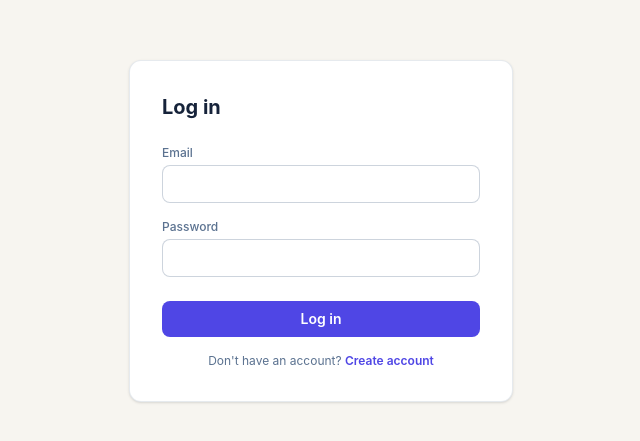
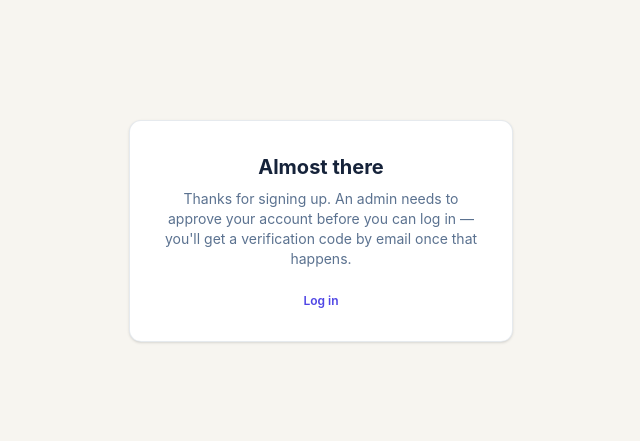
Before and after one commit to jalalsaghaybolghari/bewerbungshub, a React (Vite) app in the folder apps/web/: page /registration-pending in a window 1280 px wide. Before the commit this address led to /login. Shown: the part 169-610 px from the top of the page, without its empty margins (319-959 px from the left). Built offline with nearby package versions, Linux system fonts and the light colour scheme; no server answers.

Commit message:
feat(web): handle pending-approval registration and locked-account login

```diff
--- a/apps/web/src/App.tsx
+++ b/apps/web/src/App.tsx
@@ -2,6 +2,7 @@ import { Navigate, Route, Routes } from 'react-router-dom';
 import { LoginPage } from './auth/LoginPage';
 import { RegisterPage } from './auth/RegisterPage';
 import { VerifyEmailPage } from './auth/VerifyEmailPage';
+import { RegistrationPendingPage } from './auth/RegistrationPendingPage';
 import { ProtectedRoute } from './auth/ProtectedRoute';
 import { Layout } from './components/Layout';
 import { ApplicationsListPage } from './applications/ApplicationsListPage';
@@ -17,6 +18,7 @@ function App() {
       <Route path="/login" element={<LoginPage />} />
       <Route path="/register" element={<RegisterPage />} />
       <Route path="/verify-email" element={<VerifyEmailPage />} />
+      <Route path="/registration-pending" element={<RegistrationPendingPage />} />
 
       <Route element={<ProtectedRoute />}>
         <Route element={<Layout />}>
--- a/apps/web/src/auth/AuthContext.tsx
+++ b/apps/web/src/auth/AuthContext.tsx
@@ -4,6 +4,7 @@ import type {
   ConfirmEmailInput,
   LoginInput,
   RegisterInput,
+  RegisterResult,
   ResendCodeInput,
 } from '@bewerber/shared';
 import { apiFetch, refreshAccessToken, setAccessToken } from '../lib/api-client';
@@ -18,10 +19,10 @@ interface AuthContextValue {
   isLoading: boolean;
   login: (input: LoginInput) => Promise<void>;
   // Doesn't log the user in — an unverified account has no session until
-  // confirmEmail succeeds. Resolves with the email to carry into the
-  // verify-email step (the caller already has it too, but this keeps the
-  // page from needing to remember it separately).
-  register: (input: RegisterInput) => Promise<{ email: string }>;
+  // confirmEmail succeeds. Resolves with the email and which of the two
+  // post-register flows applies, so the caller can route to verify-email
+  // or to the pending-approval page without a second request.
+  register: (input: RegisterInput) => Promise<RegisterResult>;
   confirmEmail: (input: ConfirmEmailInput) => Promise<void>;
   resendCode: (input: ResendCodeInput) => Promise<void>;
   logout: () => Promise<void>;
@@ -55,7 +56,7 @@ export function AuthProvider({ children }: { children: ReactNode }) {
   }
 
   async function register(input: RegisterInput) {
-    return apiFetch<{ email: string }>('/auth/register', { method: 'POST', body: input });
+    return apiFetch<RegisterResult>('/auth/register', { method: 'POST', body: input });
   }
 
   async function confirmEmail(input: ConfirmEmailInput) {
--- a/apps/web/src/auth/LoginPage.tsx
+++ b/apps/web/src/auth/LoginPage.tsx
@@ -11,6 +11,12 @@ import { ApiError } from '../lib/api-client';
 function isEmailNotVerified(body: unknown): body is { code: 'EMAIL_NOT_VERIFIED'; email: string } {
   return (
     !!body && typeof body === 'object' && (body as { code?: unknown }).code === 'EMAIL_NOT_VERIFIED'
+  );
+}
+
+function isAccountLocked(body: unknown): body is { code: 'ACCOUNT_LOCKED' } {
+  return (
+    !!body && typeof body === 'object' && (body as { code?: unknown }).code === 'ACCOUNT_LOCKED'
   );
 }
 
@@ -34,6 +40,10 @@ export function LoginPage() {
     } catch (err) {
       if (err instanceof ApiError && isEmailNotVerified(err.body)) {
         navigate('/verify-email', { state: { email: err.body.email } });
+        return;
+      }
+      if (err instanceof ApiError && isAccountLocked(err.body)) {
+        setServerError(t('auth.accountLocked'));
         return;
       }
       setServerError(err instanceof ApiError ? err.message : t('auth.loginError'));
--- a/apps/web/src/auth/RegisterPage.tsx
+++ b/apps/web/src/auth/RegisterPage.tsx
@@ -23,8 +23,12 @@ export function RegisterPage() {
   async function onSubmit(data: RegisterInput) {
     setServerError(null);
     try {
-      const { email } = await registerUser(data);
-      navigate('/verify-email', { state: { email } });
+      const { email, status } = await registerUser(data);
+      if (status === 'pending_approval') {
+        navigate('/registration-pending', { state: { email } });
+      } else {
+        navigate('/verify-email', { state: { email } });
+      }
     } catch (err) {
       setServerError(err instanceof ApiError ? err.message : t('auth.registerError'));
     }
--- /dev/null
+++ b/apps/web/src/auth/RegistrationPendingPage.tsx
@@ -0,0 +1,27 @@
+import { Link, useLocation } from 'react-router-dom';
+import { useTranslation } from 'react-i18next';
+
+export function RegistrationPendingPage() {
+  const { t } = useTranslation();
+  const location = useLocation();
+  const email = (location.state as { email?: string } | null)?.email;
+
+  return (
+    <div className="flex min-h-screen items-center justify-center bg-paper">
+      <div className="w-full max-w-sm rounded-xl border border-slate/15 bg-white p-8 text-center shadow-sm">
+        <h1 className="mb-2 text-xl font-bold text-ink">{t('auth.registrationPending.title')}</h1>
+        <p className="mb-6 text-sm text-slate">
+          {email
+            ? t('auth.registrationPending.bodyWithEmail', { email })
+            : t('auth.registrationPending.body')}
+        </p>
+
+        <p className="text-center text-xs text-slate">
+          <Link to="/login" className="font-semibold text-accent">
+            {t('auth.login')}
+          </Link>
+        </p>
+      </div>
+    </div>
+  );
+}
--- a/apps/web/src/i18n/locales/de.json
+++ b/apps/web/src/i18n/locales/de.json
@@ -19,6 +19,7 @@
     "haveAccount": "Bereits ein Konto?",
     "loginError": "E-Mail oder Passwort ist falsch.",
     "registerError": "Konto konnte nicht erstellt werden.",
+    "accountLocked": "Dieses Konto wurde gesperrt. Bitte kontaktiere den Support.",
     "verifyEmail": {
       "title": "E-Mail bestätigen",
       "checkInbox": "Wir haben einen 6-stelligen Code an deine E-Mail-Adresse gesendet — gib ihn unten ein, um dein Konto zu aktivieren.",
@@ -28,6 +29,11 @@
       "resendCooldown": "Erneut senden in {{seconds}}s",
       "resent": "Ein neuer Code wurde gesendet.",
       "error": "Etwas ist schiefgelaufen. Bitte versuche es erneut."
+    },
+    "registrationPending": {
+      "title": "Fast geschafft",
+      "bodyWithEmail": "Danke für deine Anmeldung, {{email}}. Ein Admin muss dein Konto erst freigeben, bevor du dich anmelden kannst — sobald das passiert, erhältst du einen Bestätigungscode per E-Mail.",
+      "body": "Danke für deine Anmeldung. Ein Admin muss dein Konto erst freigeben, bevor du dich anmelden kannst — sobald das passiert, erhältst du einen Bestätigungscode per E-Mail."
     }
   },
   "applications": {
--- a/apps/web/src/i18n/locales/en.json
+++ b/apps/web/src/i18n/locales/en.json
@@ -19,6 +19,7 @@
     "haveAccount": "Already have an account?",
     "loginError": "Invalid email or password.",
     "registerError": "Could not create your account.",
+    "accountLocked": "This account has been locked. Contact support for help.",
     "verifyEmail": {
       "title": "Verify your email",
       "checkInbox": "We sent a 6-digit code to your email — enter it below to finish creating your account.",
@@ -28,6 +29,11 @@
       "resendCooldown": "Resend code in {{seconds}}s",
       "resent": "A new code has been sent.",
       "error": "Something went wrong. Please try again."
+    },
+    "registrationPending": {
+      "title": "Almost there",
+      "bodyWithEmail": "Thanks for signing up, {{email}}. An admin needs to approve your account before you can log in — you'll get a verification code by email once that happens.",
+      "body": "Thanks for signing up. An admin needs to approve your account before you can log in — you'll get a verification code by email once that happens."
     }
   },
   "applications": {
```
Also changed, not shown: 2 other files (tests, documents, lock files or other folders).
